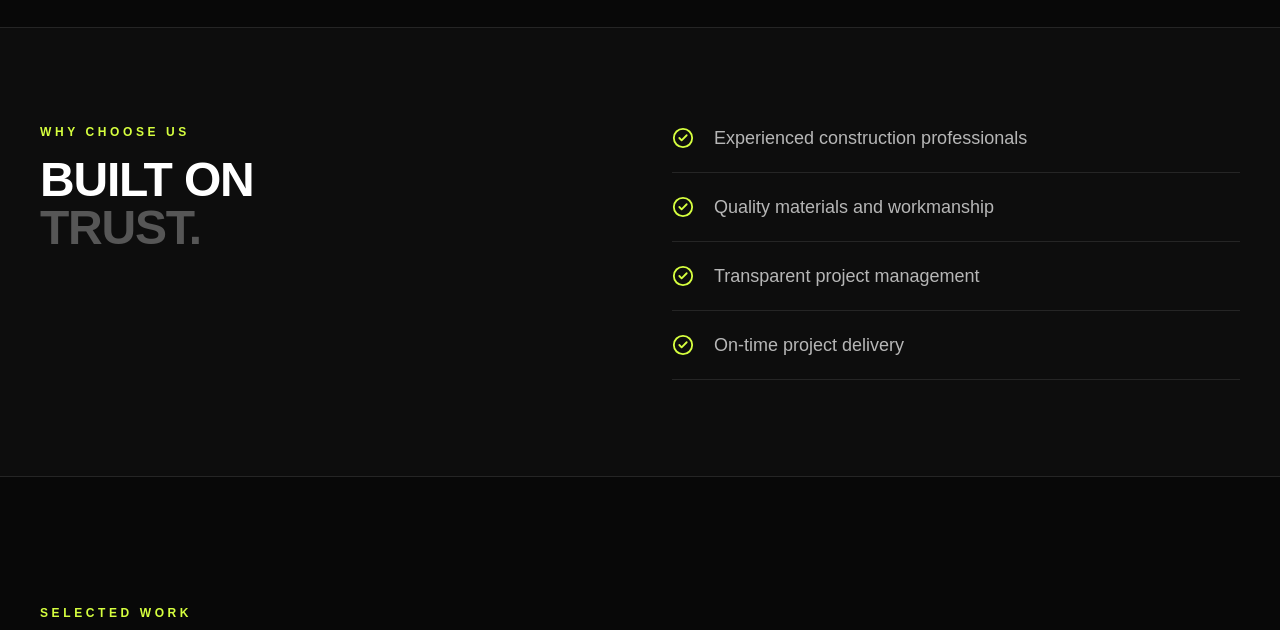
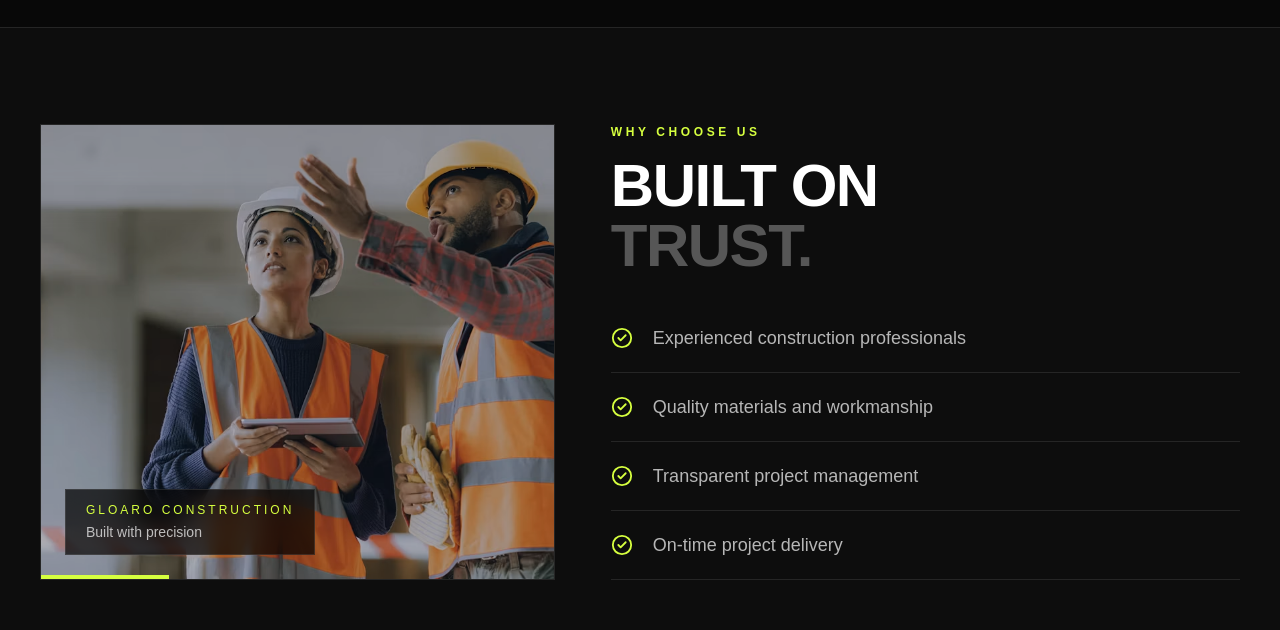
Before and after one commit to magarajcb/construction-v2, a Next.js app: page / in a window 1280 px wide. Shown: the part 1360-1990 px from the top of the page. Built offline with nearby package versions, Linux system fonts and the light colour scheme; no server answers.

Commit message:
beforee mongo connection

```diff
--- a/app/page.tsx
+++ b/app/page.tsx
@@ -283,24 +283,65 @@ export default function Home() {
       </section>
 
       {/* WHY CHOOSE US */}
+     {/* WHY CHOOSE US */}
 <section className="border-y border-white/10 bg-[#0d0d0d] py-24">
-        <div className="mx-auto grid max-w-7xl gap-16 px-6 lg:grid-cols-2 lg:px-10">
+  <div className="mx-auto grid max-w-7xl gap-14 px-6 lg:grid-cols-[0.9fr_1.1fr] lg:px-10">
 
-          <div>
+    {/* IMAGE */}
+    <motion.div
+      initial={{ opacity: 0, x: -30 }}
+      whileInView={{ opacity: 1, x: 0 }}
+      viewport={{ once: true }}
+      transition={{ duration: 0.7 }}
+      className="relative min-h-[420px] overflow-hidden border border-white/10"
+    >
+      <img
+        src="/images/about/worker.jpg"
+        alt="GLOARO construction project"
+        className="absolute inset-0 h-full w-full object-cover transition duration-700 hover:scale-105"
+      />
+
+      {/* Dark overlay */}
+      <div className="absolute inset-0 bg-black/30" />
+
+      {/* Lime accent */}
+      <div className="absolute bottom-0 left-0 h-1 w-32 bg-[#d6ff3f]" />
+
+      {/* Small label */}
+      <div className="absolute bottom-6 left-6 border border-white/10 bg-black/70 px-5 py-3 backdrop-blur-md">
+        <p className="text-xs uppercase tracking-[0.25em] text-[#d6ff3f]">
+          GLOARO Construction
+        </p>
+        <p className="mt-1 text-sm text-white/70">
+          Built with precision
+        </p>
+      </div>
+    </motion.div>
+
+    {/* CONTENT */}
+    <div className="flex flex-col justify-center">
+
+      <motion.div
+        initial={{ opacity: 0, x: 30 }}
+        whileInView={{ opacity: 1, x: 0 }}
+        viewport={{ once: true }}
+        transition={{ duration: 0.7 }}
+      >
         <p className="text-xs font-bold uppercase tracking-[0.3em] text-[#d6ff3f]">
           Why Choose Us
         </p>
 
-            <h2 className="mt-4 text-5xl font-black tracking-tight">
+        <h2 className="mt-4 text-5xl font-black tracking-tight sm:text-6xl">
           BUILT ON
           <br />
           <span className="text-white/30">
             TRUST.
           </span>
         </h2>
-          </div>
+      </motion.div>
 
-          <div className="space-y-5">
+      {/* REASONS */}
+      <div className="mt-12 space-y-5">
         {reasons.map((reason, index) => (
           <motion.div
             key={reason}
@@ -323,8 +364,8 @@ export default function Home() {
       </div>
 
     </div>
+  </div>
 </section>
-
       {/* PROJECTS */}
       <section
         id="projects"
```
Also changed, not shown: public/images/about/worker.jpg (added). Lines whose indentation alone changed are shown as unchanged.
